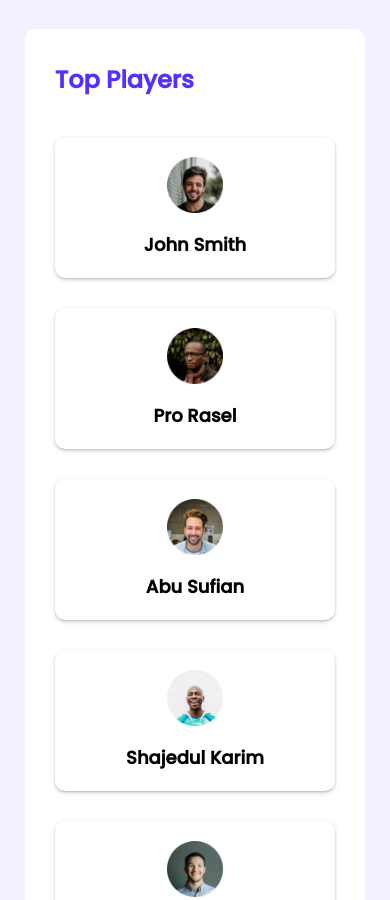
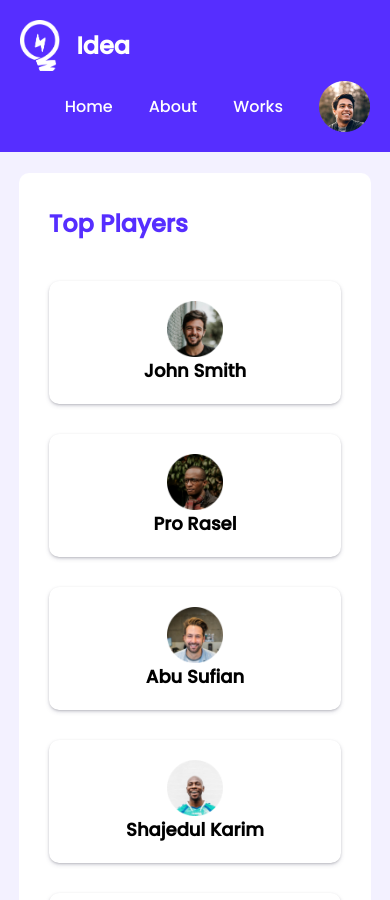
Before and after one commit to ShahriarHossainRifat/leader-board-css3, a plain HTML site: page index.html in a window 390 px wide. Shown: the top 900 px of the page. Drawn offline with Linux system fonts and the light colour scheme.

Commit message:
added responsive navbar

```diff
--- a/index.html
+++ b/index.html
@@ -14,7 +14,18 @@
 <body>
     <!-- header start -->
     <header>
-
+        <nav>
+            <div class="nav-icon-title">
+                <img src="images/icons/logo.png" alt="">
+                <h3 class="nav-title">Idea</h3>
+            </div>
+            <div class="nav-buttons">
+                <p>Home</p>
+                <p>About</p>
+                <p>Works</p>
+                <img src="images/icons/profile.png" alt="">
+            </div>
+        </nav>
     </header>
     <!-- header end -->
     <main>
--- a/styles/styles.css
+++ b/styles/styles.css
@@ -2,6 +2,47 @@
 @import url('https://fonts.googleapis.com/css2?family=Poppins:wght@500&display=swap');
 
 /* common styles */
+* {
+    margin: 0;
+}
+header {
+    background-color: #562EFF;
+
+}
+nav {
+    max-width: 930px;
+    display: flex;
+    margin: 0 auto;
+    padding: 20px 0;
+    justify-content: space-between;
+}
+.nav-icon-title {
+    display: flex;
+    gap: 16px;
+    align-items: center;
+}
+.nav-icon-title img {
+    width: 40.42px;
+    height: 51px;
+}
+.nav-icon-title .nav-title {
+    font-size: 24px;
+    color: white;
+}
+.nav-buttons {
+    display: flex;
+    gap: 36px;
+    align-items: center;
+}
+.nav-buttons img {
+    width: 51px;
+    height: 51px;
+}
+.nav-buttons p {
+    font-weight: 400;
+    font-size: 16px;
+    color: white;
+}
 body {
     font-family: 'Poppins', sans-serif;
     background-color: #F3F1FF;
@@ -86,6 +127,9 @@ hr {
 .courses-section-container {
     margin-top: 0px;
 }
+.courses-section-container .section-title {
+    margin-bottom: 30px;
+}
 .courses {
     display: grid;
     grid-template-columns: repeat(3, 1fr);
@@ -144,6 +188,15 @@ hr {
 
 /* Mobile Devices */
 @media screen and (max-width: 688px) {
+    nav {
+        flex-direction: column;
+        row-gap: 10px;
+        padding-left: 20px;
+        padding-right: 20px;
+    }
+    .nav-buttons {
+        justify-content: end;
+    }
     .players {
         grid-template-columns: repeat(1, 1fr);
     }
@@ -185,6 +238,9 @@ hr {
 
 /* Tablets/Medium Devices */
 @media screen and (min-width: 689px) and (max-width: 992px) {
+    nav {
+        padding: 20px 20px;
+    }
     .container {
         width: 87%;
     }
```
